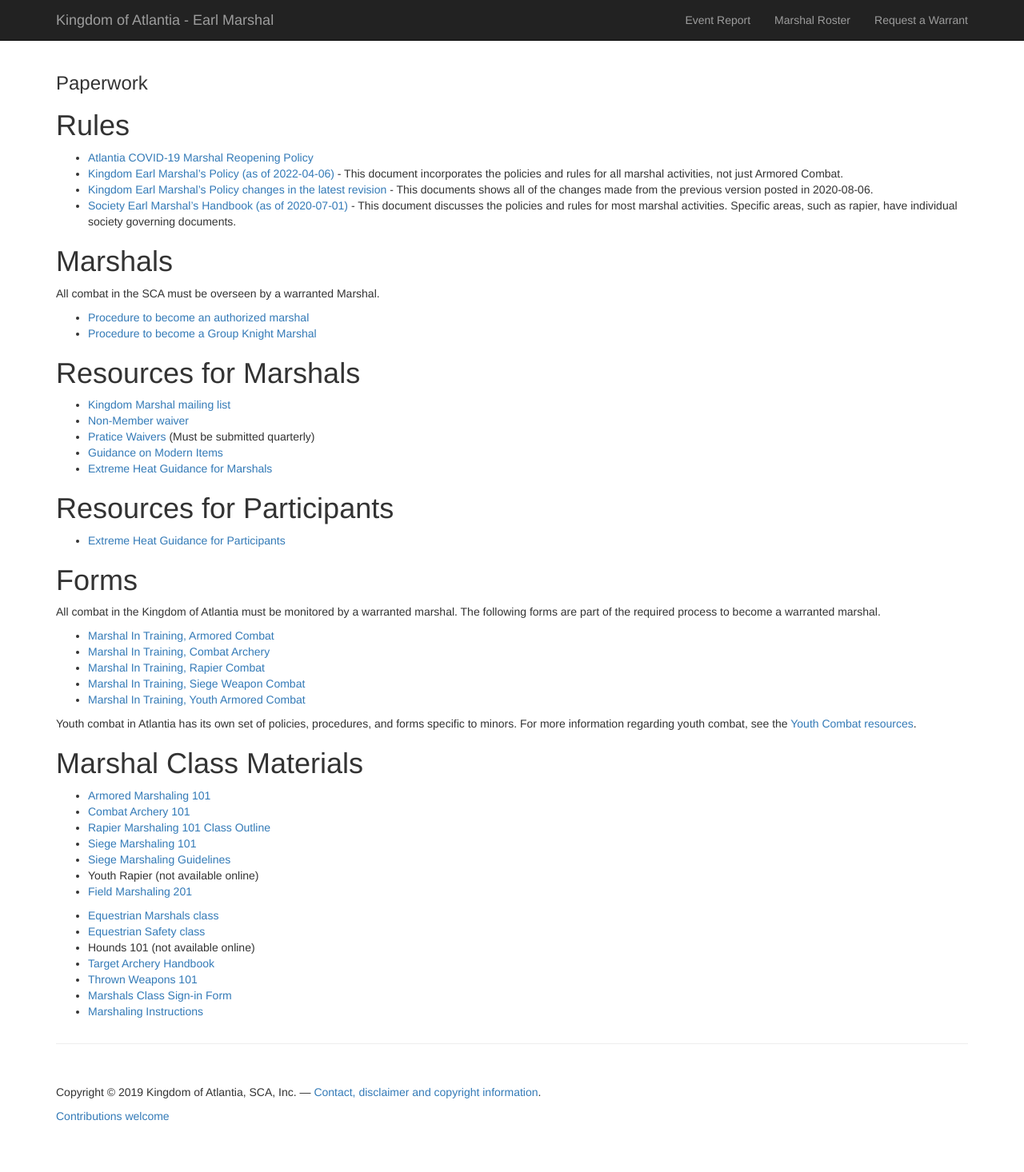
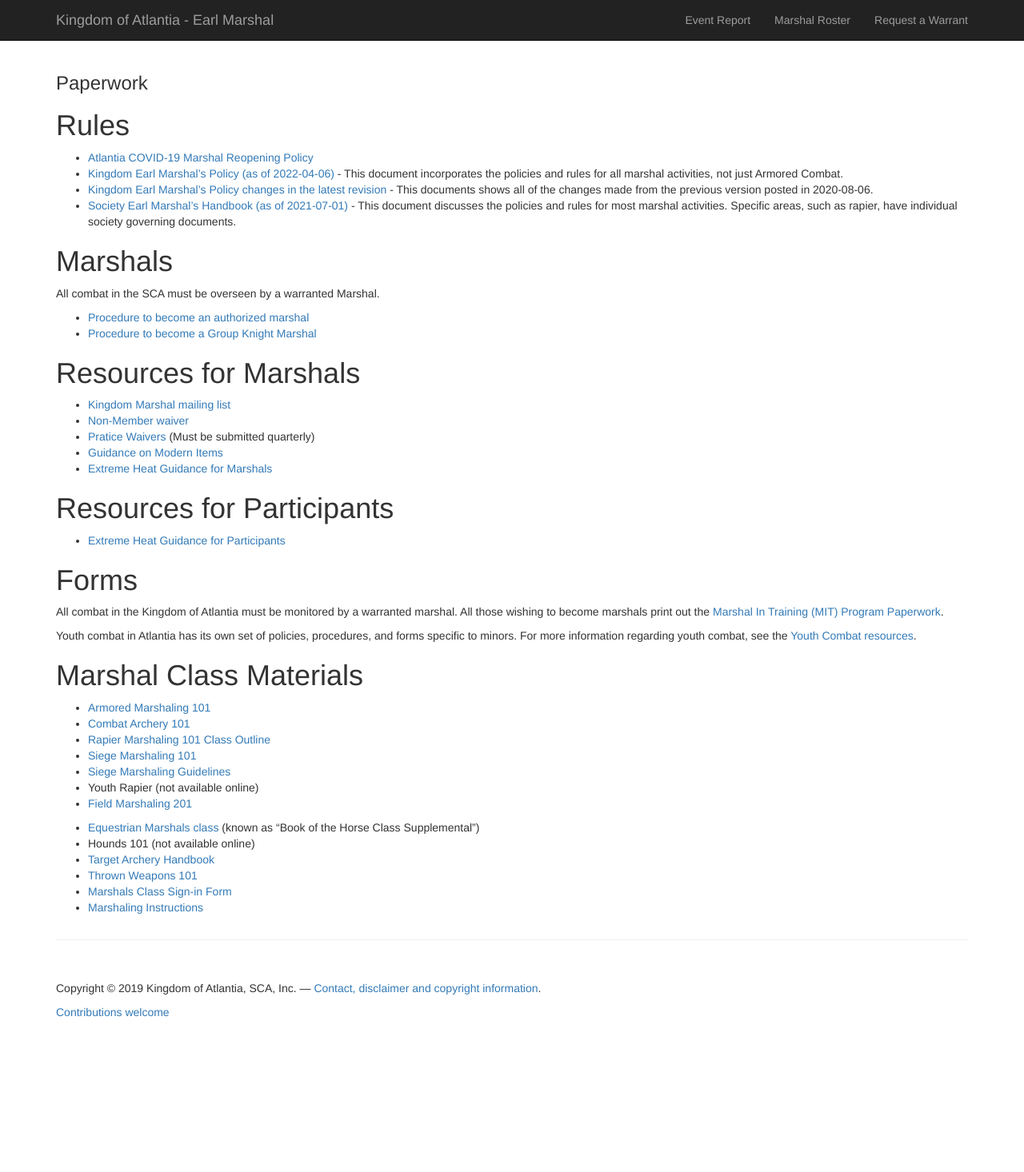
Before and after one commit to academie-de-espee/earl-marshal, a Jekyll site: the page built from paperwork.md, in a window 1280 px wide. Shown: the whole page at 80% size. Built offline with Jekyll 4.4.1, drawn with Linux system fonts in a browser that asks for light colours; after the commit the page ends 1336 px from its top, so only the background shows below that.

Commit message:
latest document updates

```diff
--- a/paperwork.md
+++ b/paperwork.md
@@ -7,7 +7,7 @@ layout: default
 * [Atlantia COVID-19 Marshal Reopening Policy](https://atlantia.sca.org/wp-content/uploads/2021/06/Atlantia-Covid-Marshal-Policies-v1-5.1.pdf)
 * [Kingdom Earl Marshal's Policy (as of 2022-04-06)](/documents/Earl-Marshal-policy-2022-04-06.pdf) - This document incorporates the policies and rules for all marshal activities, not just Armored Combat.
 * [Kingdom Earl Marshal's Policy changes in the latest revision](/documents/Earl-Marshal-policy-change-comparison-2022-04-06.pdf) - This documents shows all of the changes made from the previous version posted in 2020-08-06.
-* [Society Earl Marshal's Handbook (as of 2020-07-01)](https://www.sca.org/wp-content/uploads/2020/01/marshal_handbook.pdf) - This document discusses the policies and rules for most marshal activities.  Specific areas, such as rapier, have individual society governing documents.
+* [Society Earl Marshal's Handbook (as of 2021-07-01)](https://www.sca.org/wp-content/uploads/2020/01/MarshalHandbookforRattanCombat.pdf) - This document discusses the policies and rules for most marshal activities.  Specific areas, such as rapier, have individual society governing documents.
 
 # Marshals
 All combat in the SCA must be overseen by a warranted Marshal.
@@ -27,15 +27,7 @@ All combat in the SCA must be overseen by a warranted Marshal.
 
 # Forms
 
-All combat in the Kingdom of Atlantia must be monitored by a warranted marshal.
-The following forms are part of the required process to become a warranted
-marshal.
-
-* [Marshal In Training, Armored Combat](/documents/forms/mit/armored.pdf)
-* [Marshal In Training, Combat Archery](/documents/forms/mit/ca.pdf)
-* [Marshal In Training, Rapier Combat](/documents/forms/mit/rapier.pdf)
-* [Marshal In Training, Siege Weapon Combat](/documents/forms/mit/siege.pdf)
-* [Marshal In Training, Youth Armored Combat](/documents/forms/mit/yc-armored.pdf)
+All combat in the Kingdom of Atlantia must be monitored by a warranted marshal.  All those wishing to become marshals print out the [Marshal In Training (MIT) Program Paperwork](/documents/forms/mit.docx).
 
 Youth combat in Atlantia has its own set of policies, procedures, and forms specific to minors.  For more information regarding youth combat, see the [Youth Combat resources](/youth-combat/).
 
@@ -49,8 +41,7 @@ Youth combat in Atlantia has its own set of policies, procedures, and forms spec
 * Youth Rapier (not available online)
 * [Field Marshaling 201](/training/field-marshal/)
 
-* [Equestrian Marshals class](/training/equestrian-marshal)
-* [Equestrian Safety class](/training/equestrian-safety)
+* [Equestrian Marshals class](/equestrian-marshal-101.docx) (known as "Book of the Horse Class Supplemental")
 * Hounds 101 (not available online)
 * [Target Archery Handbook](http://archery.atlantia.sca.org/images/Atlantia_Target_Archery_Handbook_2-0.pdf)
 * [Thrown Weapons 101](/documents/training/ThrownWeaponsMarshal101.pdf)
```
Also changed, not shown: armored.md (+1 -1 lines), rapier.md (+1 -1 lines), steel-combat/vendors.md (+1 -1 lines), youth-combat.md (+1 -1 lines), 7 other files.
